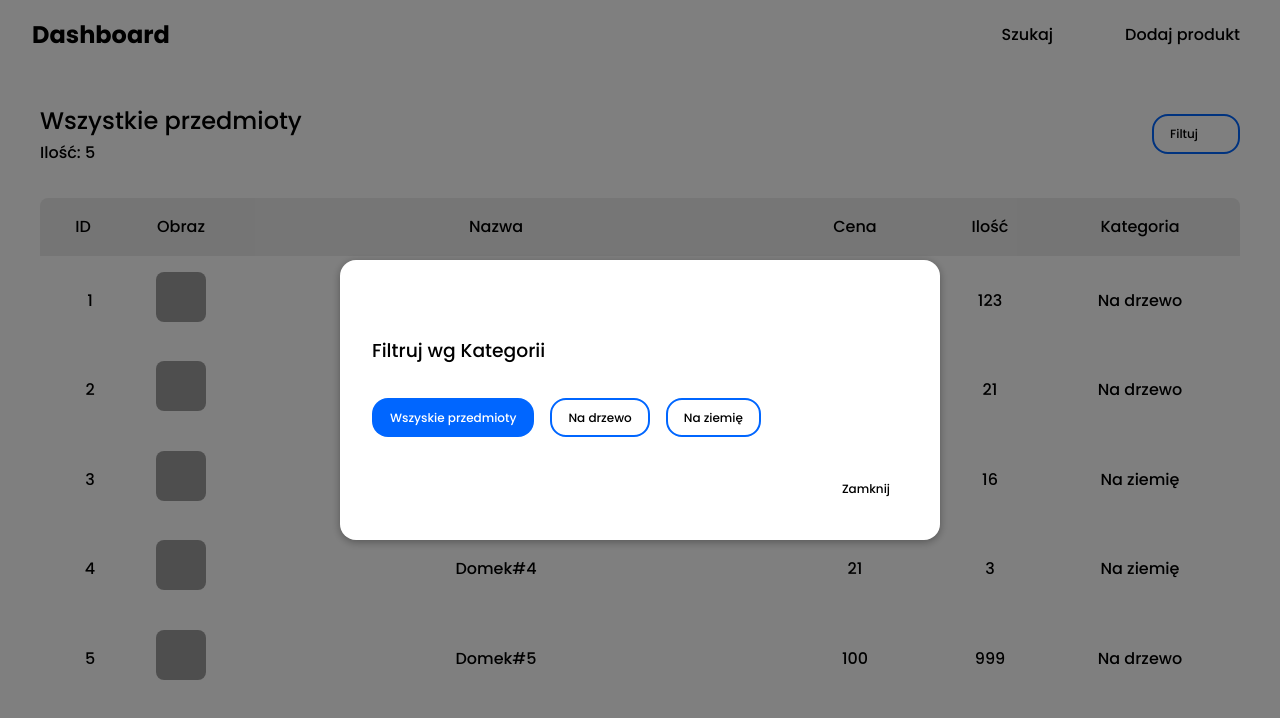
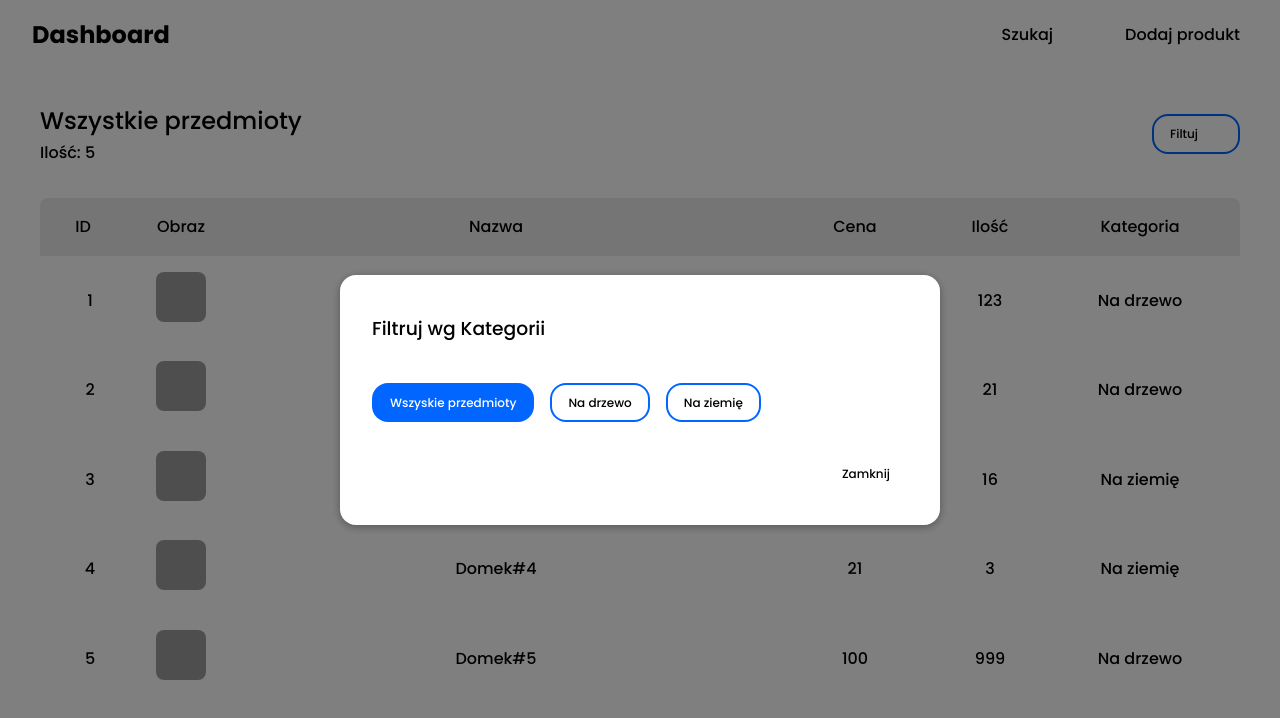
Before and after one commit to sebastianhaber/dashboard, a Vue app: page / in a window 1280 px wide. Both pictures are taken after a click on the button "Filtuj". Shown: the top 718 px of the page. Built offline with nearby package versions, Linux system fonts and the light colour scheme; grey boxes are pictures that could not be loaded; some icons are missing.

Commit message:
Change position of exit button

```diff
--- a/src/components/templates/Modal.vue
+++ b/src/components/templates/Modal.vue
@@ -12,7 +12,8 @@ const props = defineProps({
     <div v-if="show" class="modal-mask">
       <div class="modal-wrapper">
         <div class="modal-container">
-          <div class="exit">
+          <div class="modal-header">
+            <slot name="header">default header</slot>
             <Button
               class="ghost exit__btn"
               @click="$emit('close')"
@@ -20,9 +21,6 @@ const props = defineProps({
             >
               <Icon icon="heroicons:x-mark" />
             </Button>
-          </div>
-          <div class="modal-header">
-            <slot name="header">default header</slot>
           </div>
 
           <div class="modal-body">
@@ -74,12 +72,16 @@ const props = defineProps({
   box-shadow: 0 2px 8px rgba(0, 0, 0, 0.33);
   transition: all 0.2s ease;
 }
-
-.modal-header h3 {
-  margin-top: 0;
-  font-weight: bold;
-  color: #06f;
-  cursor: default;
+.modal-header {
+  display: flex;
+  align-items: center;
+  justify-content: space-between;
+  h3 {
+    margin-top: 0;
+    font-weight: bold;
+    color: #06f;
+    cursor: default;
+  }
 }
 
 .modal-body {
@@ -105,8 +107,6 @@ const props = defineProps({
 }
 
 .exit {
-  display: flex;
-  justify-content: flex-end;
   &__btn {
     border-radius: 0.5rem;
     padding: 0.5rem;
```
